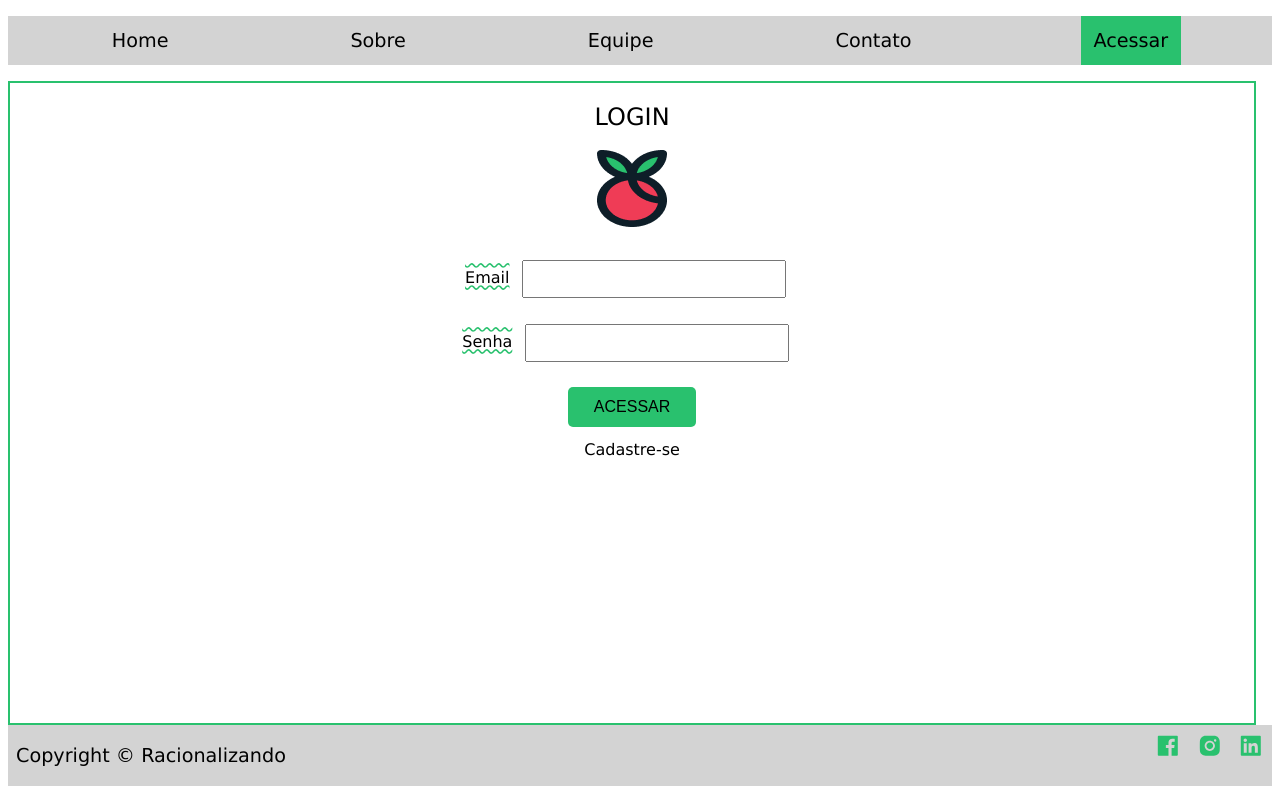
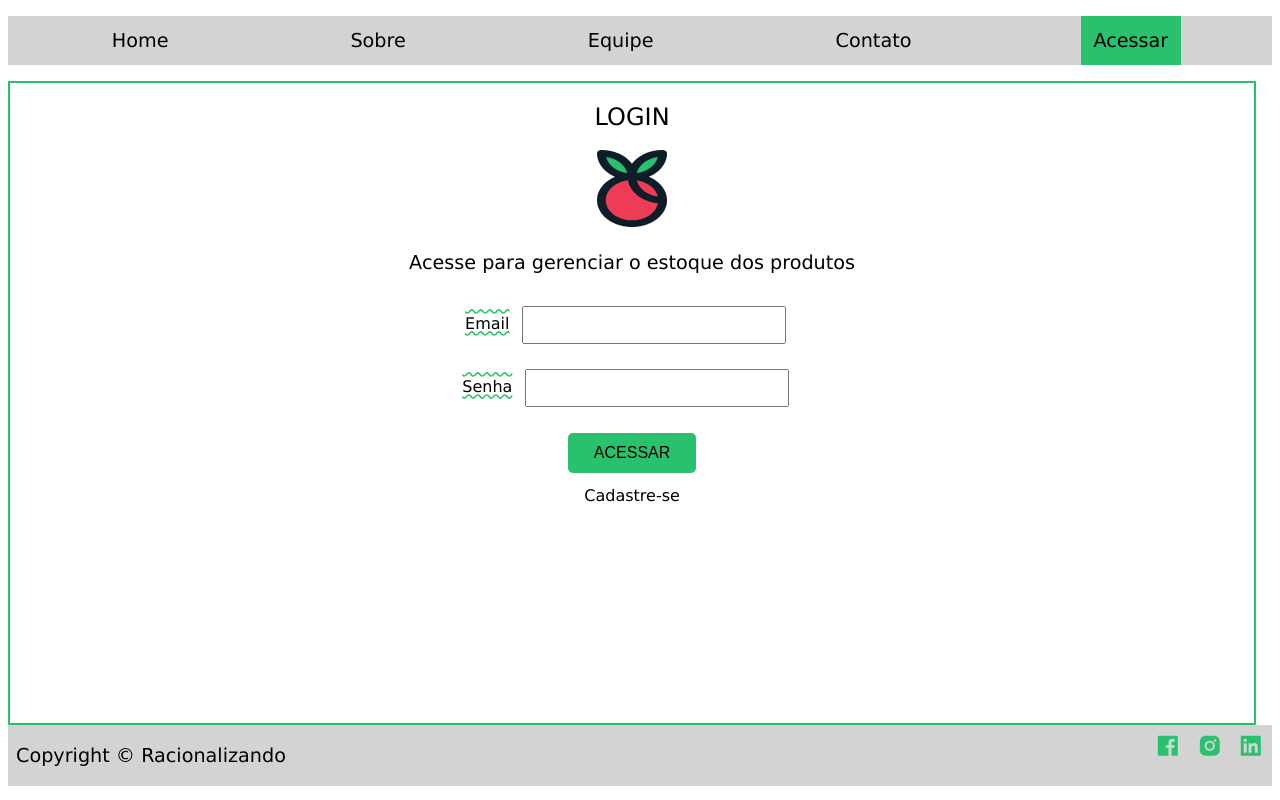
Before and after one commit to giovanafurlan/web-app, a React (Create React App) app: page /acesso in a window 1280 px wide. Built offline with nearby package versions, Linux system fonts and the light colour scheme.

Commit message:
Mudança

```diff
--- a/src/components/acesso/Acesso.js
+++ b/src/components/acesso/Acesso.js
@@ -44,6 +44,7 @@ export default function Acesso(){
             <figure>
                 <img src={logo} alt="Logo de fruta" />
             </figure>
+            <p>Acesse para gerenciar o estoque dos produtos</p>
             <form>
                 <label for="email">Email</label>
                 <input type="email" id="email"/><br/>
```
